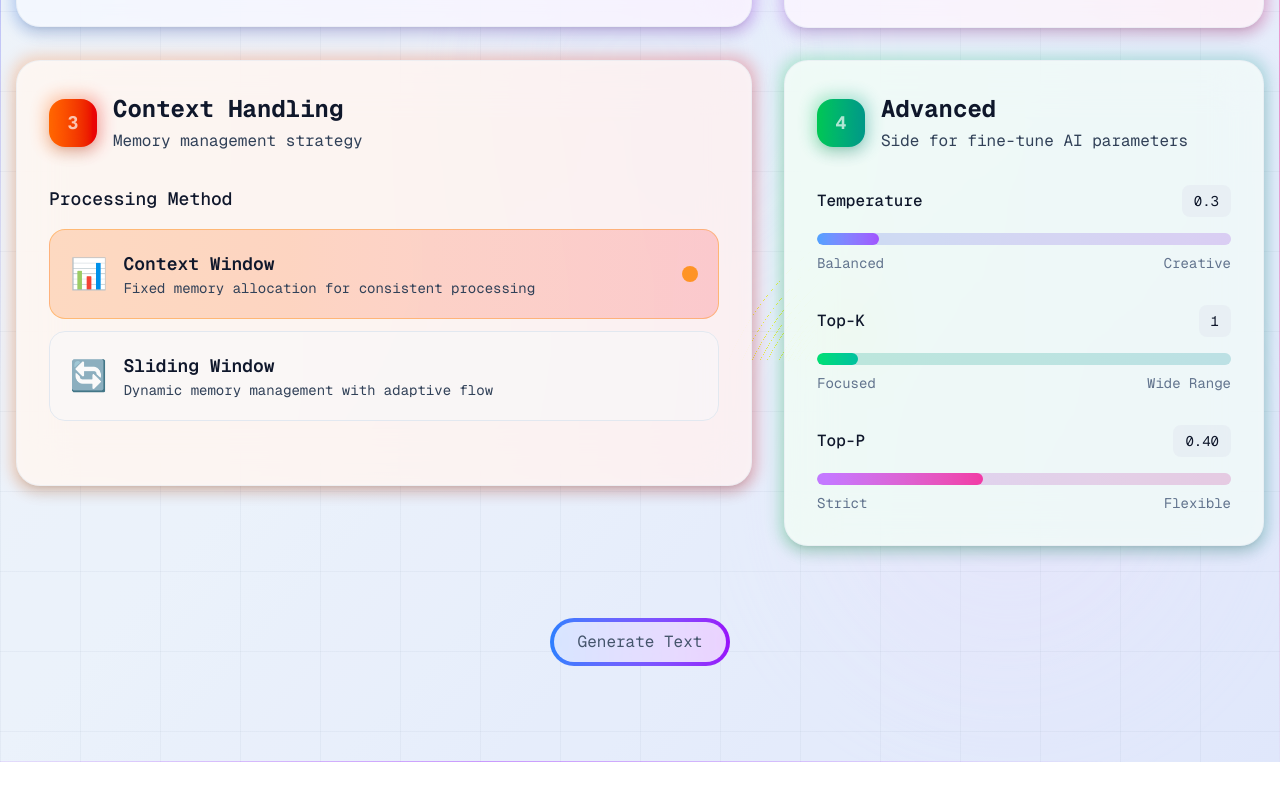
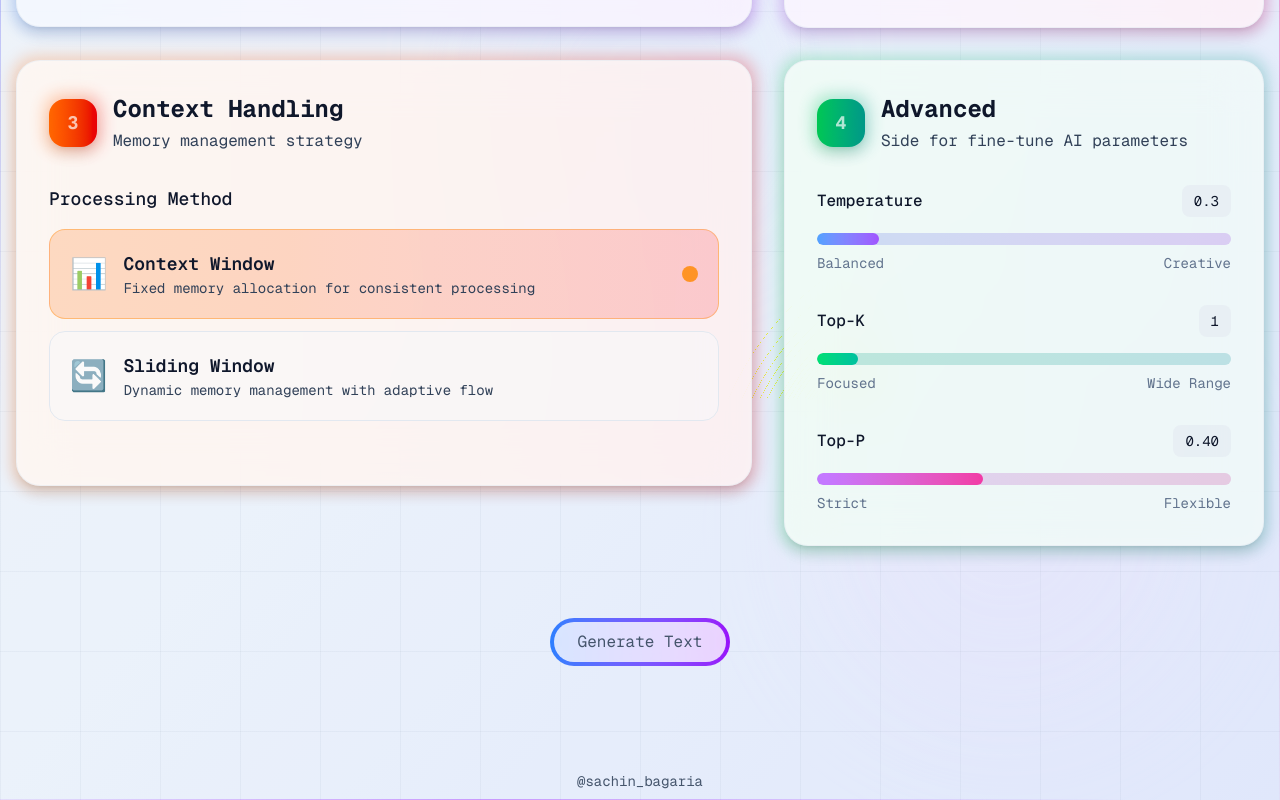
Before and after one commit to sachinbagariaofficial/prompt_managment_forntend, a Next.js app: page / in a window 1280 px wide. Shown: the part 629-1429 px from the top of the page. Before the commit the page ends 1391 px from the top, so only its background shows below. Built offline with nearby package versions, Linux system fonts and the light colour scheme.

Commit message:
add my tag

```diff
--- a/src/app/components/PromptBuilder.tsx
+++ b/src/app/components/PromptBuilder.tsx
@@ -193,6 +193,16 @@ const PromptBuilder = () => {
           </div>
         </div>
       </div>
+      <div className="m-auto w-full flex justify-center p-2 z-20 relative">
+        <a
+          className={`${currentTheme.text.secondary} text-sm hidden md:block max-w-xl mx-auto leading-relaxed`}
+          href="https://www.linkedin.com/in/sachin-bagaria/"
+          target="_blank"
+          rel="noopener noreferrer"
+        >
+          @sachin_bagaria
+        </a>
+      </div>
     </div>
   );
 };
```
